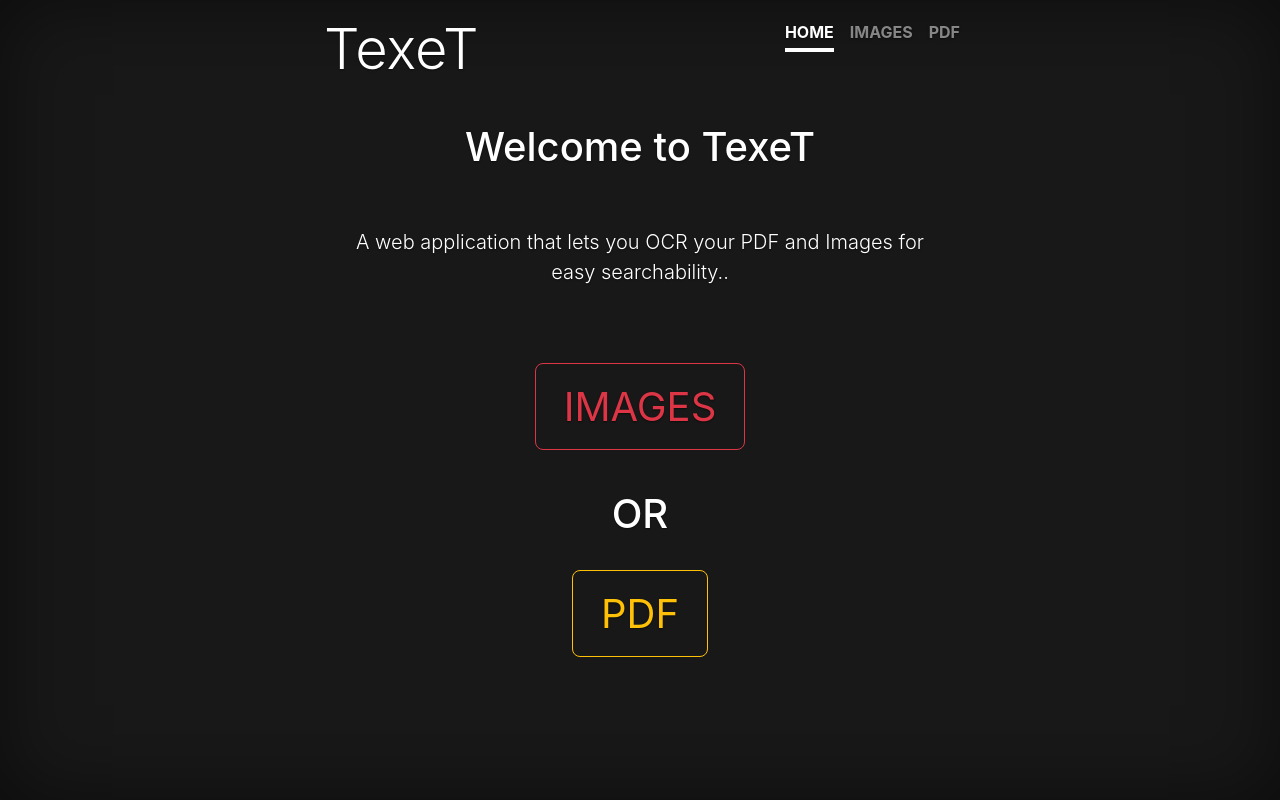
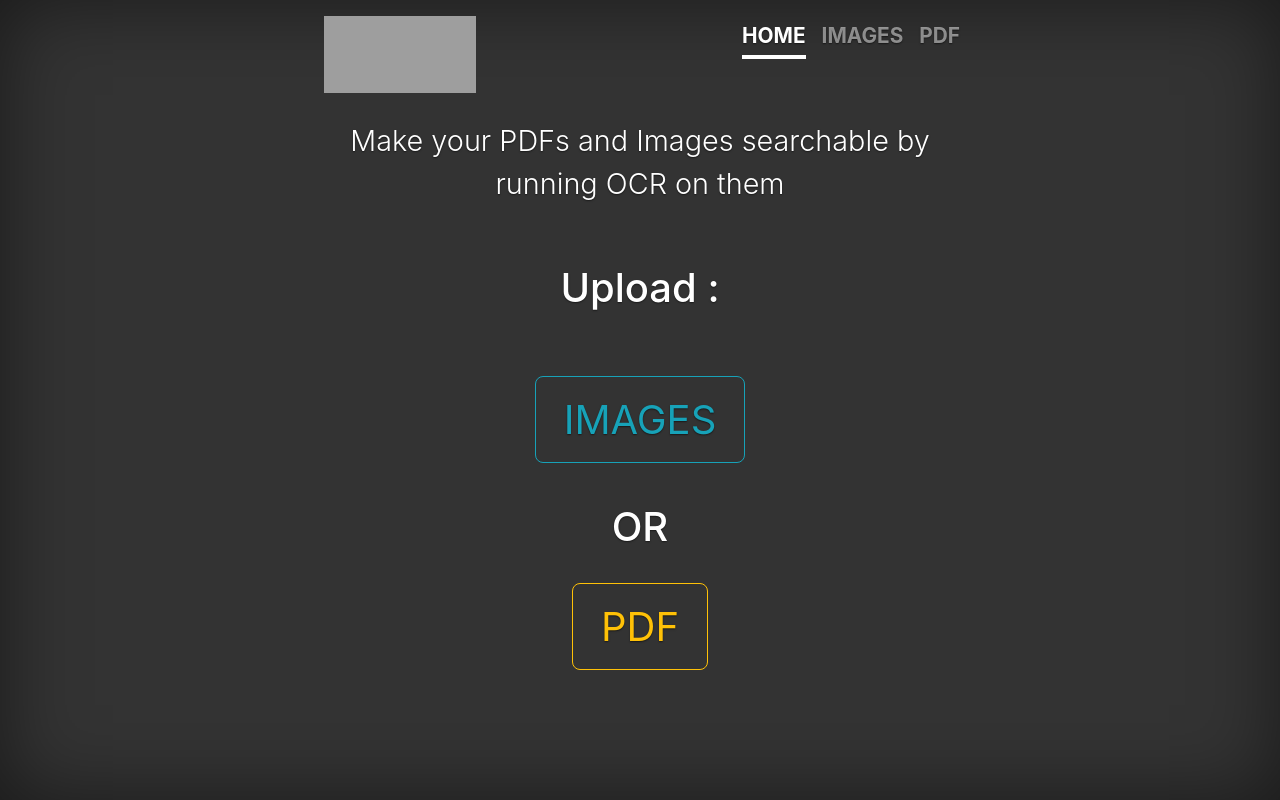
Before and after one commit to Satyamkumarai/TexeT, a Flask app: page / in a window 1280 px wide. Run offline with Flask 2, Linux system fonts and the light colour scheme; grey boxes are pictures that could not be loaded.

Commit message:
more styling

```diff
--- a/webserver/texet/main/routes.py
+++ b/webserver/texet/main/routes.py
@@ -58,7 +58,9 @@ def testdb():
 
 
 
-
+@bp.route("/download",methods=['GET'])
+def download():
+    return render_template('download/download.html',title="TexeT | Download")
 
 
 #Pdf Download
--- a/webserver/texet/static/css/base.css
+++ b/webserver/texet/static/css/base.css
@@ -95,6 +95,9 @@ width: 50vw !important;
 	opacity: 0;
 }
 
+.nav-link{
+  font-size: 1.3rem;
+}
 blue{
   color:blue;
 }
--- a/webserver/texet/templates/base.html
+++ b/webserver/texet/templates/base.html
@@ -11,12 +11,7 @@
 	<script src="https://cdn.jsdelivr.net/npm/bootstrap@4.5.3/dist/js/bootstrap.bundle.min.js" integrity="sha384-ho+j7jyWK8fNQe+A12Hb8AhRq26LrZ/JpcUGGOn+Y7RsweNrtN/tE3MoK7ZeZDyx" crossorigin="anonymous"></script>
 	<script defer src="{{url_for('static',filename='js/base.js')}}"></script>
 	<link rel="stylesheet" href="{{url_for('static',filename='css/base.css')}}">
-	<style>
-		body{
-
-    	background-color: #00000085 !important;
-		}
-	</style>
+	<style></style>
 	{% block headContent%}
 	{% endblock %}
 	<script>
@@ -41,7 +36,10 @@
 		<div class="cover-container d-flex h-100 p-3 mx-auto flex-column">
 		  <header class="masthead mb-auto">
 			<div class="inner">
-			  <h1 class="masthead-brand display-4 mx-1 blue">TexeT</h1>
+			  <!-- <h1 class="masthead-brand display-4 mx-1 blue">TexeT</h1> -->
+			  <h1 class="masthead-brand display-4 mx-1 blue">
+				  <img src="{{url_for('static',filename='texet.svg')}}" height=77px width=152px alt="TexeT">
+			  </h1>
 			  <nav class="nav nav-masthead justify-content-center">
 				<a id="nav-root" class="nav-link {{ 'active' if nav==0 else ''}}" href="{{url_for('main.root')}}">HOME</a>
 				<a id='nav-scan' class="nav-link {{ 'active' if nav==1 else ''}}" href="{{url_for('main.scan')}}">IMAGES</a>
--- a/webserver/texet/templates/index.html
+++ b/webserver/texet/templates/index.html
@@ -3,18 +3,17 @@
 
 
 <main role="main" class="inner cover">
-	<h1 class="cover-heading ">Welcome to TexeT </h1><br><br>
-	<div class="fixwidth" ></div>
-	<p class="lead text-break" >A web application that lets you OCR your
-		PDF and Images for easy searchability..
-	<br><br><br>
+	<!-- <h1 class="cover-heading ">Welcome to TexeT </h1><br><br> -->
+	<!-- <div class="fixwidth" ></div> -->
+	<p class="lead" style="font-size: 1.8rem;"> Make your PDFs and Images searchable by running OCR on them <br> <br><h1>Upload :</h1></p>
+	<br><br>
 	<div class="text-center ">
 		<div class="my-auto">
 			<p class="lead">
-				<a class="btn btn-xlarge btn-outline-danger  " href="{{url_for('main.scan')}}" type="submit">IMAGES</a>
+				<a class="btn btn-xlarge btn-outline-info	  " href="{{url_for('main.scan')}}" type="submit">IMAGES</a>
 			</p>
 			<br>
-			<h1>OR</h1>
+			<h1 >OR</h1>
 			<br>
 			<p class="lead">
 				<a class='btn btn-xlarge btn-outline-warning' href="{{url_for('main.uploadpdf')}}">PDF</a>
--- a/webserver/texet/templates/upload/upload.html
+++ b/webserver/texet/templates/upload/upload.html
@@ -12,7 +12,7 @@
     flex-direction: row;
     display: flex;
     min-height: 33vh;
-    border: 2px solid rgba(0,0,0,0.3);
+    border: 2px solid rgba(255, 127, 6, 0.705);
 	border-radius: 2rem;
     background: white;
     padding: 20px 20px;
```
Also changed, not shown: webserver/texet/static/download/download.html (added, +8 -0 lines), webserver/texet/templates/scan/scan.html (+4 -4 lines), webserver/texet/static/texet.svg (added).
